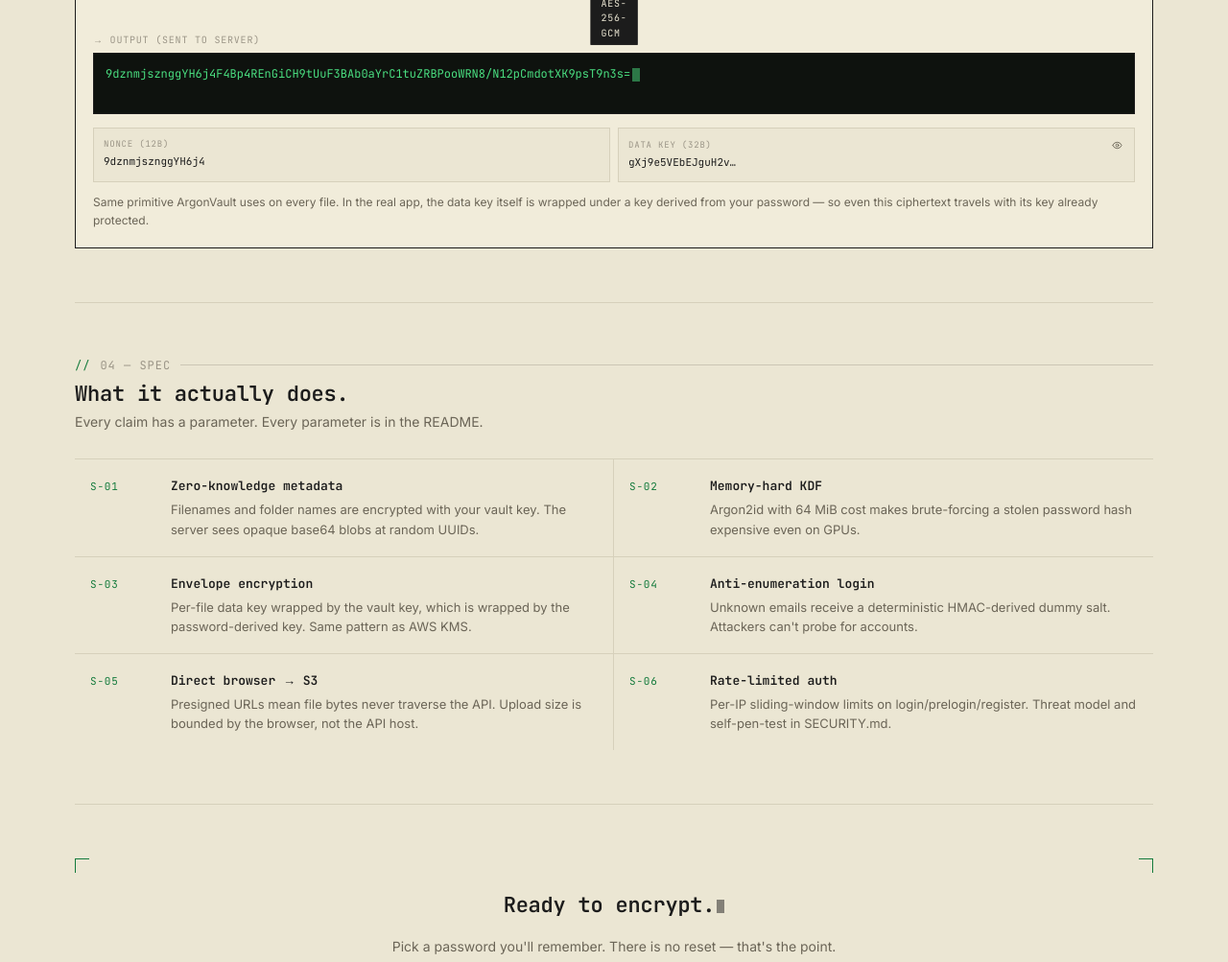
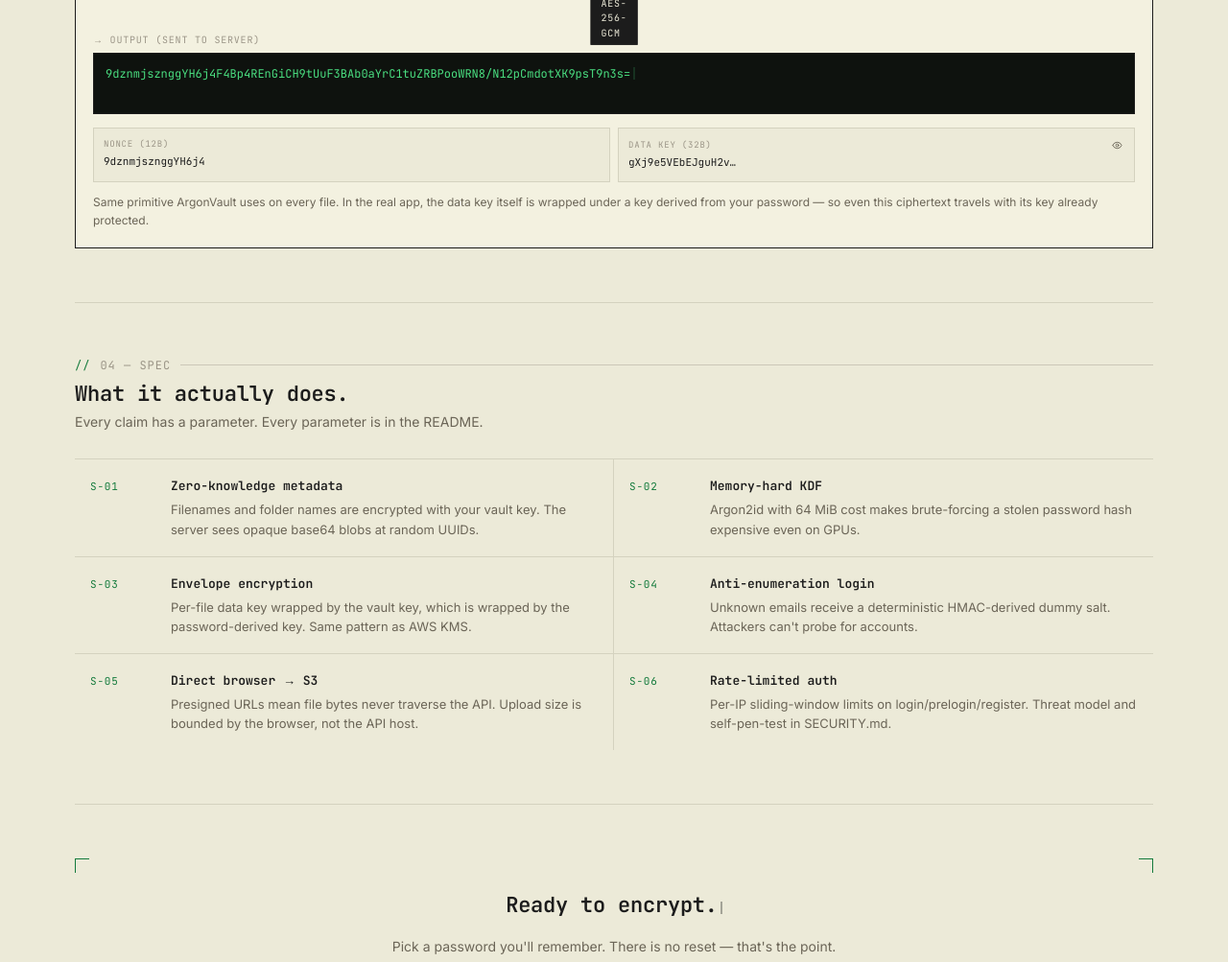
Before and after one commit to KanishkSigar/argonvault, a Next.js app in the folder frontend/: page / in a window 1280 px wide. Shown: the part 1281-2284 px from the top of the page at 96% size. Built offline with nearby package versions, Linux system fonts and the light colour scheme; no server answers.

Commit message:
ui: dots bg, cooler paper, softer cursor blink, faster type-on

```diff
--- a/frontend/app/globals.css
+++ b/frontend/app/globals.css
@@ -5,11 +5,11 @@
 :root {
   color-scheme: light;
 
-  /* paper surfaces */
-  --paper:        #ebe6d3;
-  --paper-soft:   #f1ecda;
-  --paper-warm:   #e2dcc6;
-  --paper-deep:   #d6d0bb;
+  /* paper surfaces — cooler bone, less yellow */
+  --paper:        #ecead8;
+  --paper-soft:   #f3f1e0;
+  --paper-warm:   #e3e0cb;
+  --paper-deep:   #d4d2bf;
 
   /* ink */
   --ink:          #1c1c1c;
@@ -31,9 +31,8 @@
   --terminal-text:  #d4d4cc;
   --terminal-muted: #6f7a6f;
 
-  /* blueprint grid */
-  --grid:        rgba(60, 80, 95, 0.07);
-  --grid-strong: rgba(60, 80, 95, 0.14);
+  /* blueprint dots */
+  --dot:        rgba(60, 80, 95, 0.18);
 
   /* type */
   --font-mono: var(--font-mono), ui-monospace, "JetBrains Mono", "Cascadia Code", Consolas, monospace;
@@ -55,19 +54,17 @@ html, body {
   -webkit-font-smoothing: antialiased;
 }
 
-/* paper texture + blueprint grid */
+/* subtle blueprint-dot background */
 body::before {
   content: "";
   position: fixed;
   inset: 0;
   pointer-events: none;
-  background-image:
-    linear-gradient(var(--grid) 1px, transparent 1px),
-    linear-gradient(90deg, var(--grid) 1px, transparent 1px),
-    linear-gradient(var(--grid-strong) 1px, transparent 1px),
-    linear-gradient(90deg, var(--grid-strong) 1px, transparent 1px);
-  background-size: 10px 10px, 10px 10px, 100px 100px, 100px 100px;
+  background-image: radial-gradient(var(--dot) 1px, transparent 1.2px);
+  background-size: 22px 22px;
+  background-position: 0 0;
   z-index: 0;
+  opacity: 0.85;
 }
 
 body > * { position: relative; z-index: 1; }
@@ -268,25 +265,27 @@ input[type="checkbox"]:checked::after {
 
 .cursor {
   display: inline-block;
-  width: 8px;
-  height: 14px;
+  width: 2px;
+  height: 13px;
   background: var(--green-bright);
-  vertical-align: middle;
-  animation: blink 1s steps(2, end) infinite;
-  margin-left: 2px;
+  vertical-align: -2px;
+  animation: blink 1.2s ease-in-out infinite;
+  margin-left: 3px;
 }
 @keyframes blink {
-  50% { opacity: 0; }
+  0%, 45%   { opacity: 1; }
+  50%, 95%  { opacity: 0.15; }
+  100%      { opacity: 1; }
 }
 
 .cursor-ink {
   display: inline-block;
-  width: 8px;
-  height: 14px;
+  width: 2px;
+  height: 13px;
   background: var(--ink);
-  vertical-align: middle;
-  animation: blink 1s steps(2, end) infinite;
-  margin-left: 2px;
+  vertical-align: -2px;
+  animation: blink 1.2s ease-in-out infinite;
+  margin-left: 3px;
 }
 
 /* type-on effect for any element marked .type-line */
@@ -294,7 +293,7 @@ input[type="checkbox"]:checked::after {
   display: inline-block;
   overflow: hidden;
   white-space: pre;                /* preserve leading spaces in terminal output */
-  animation: typeline 1.4s steps(60, end) backwards;
+  animation: typeline 0.45s steps(40, end) backwards;
   animation-delay: var(--type-delay, 0ms);
   max-width: 100%;
 }
--- a/frontend/app/page.tsx
+++ b/frontend/app/page.tsx
@@ -100,7 +100,7 @@ export default function HomePage() {
         </div>
 
         <Terminal>
-          <TypeWriter lines={HERO_SESSION} pause={260} startDelay={300} />
+          <TypeWriter lines={HERO_SESSION} pause={90} startDelay={150} />
         </Terminal>
       </section>
 
```
